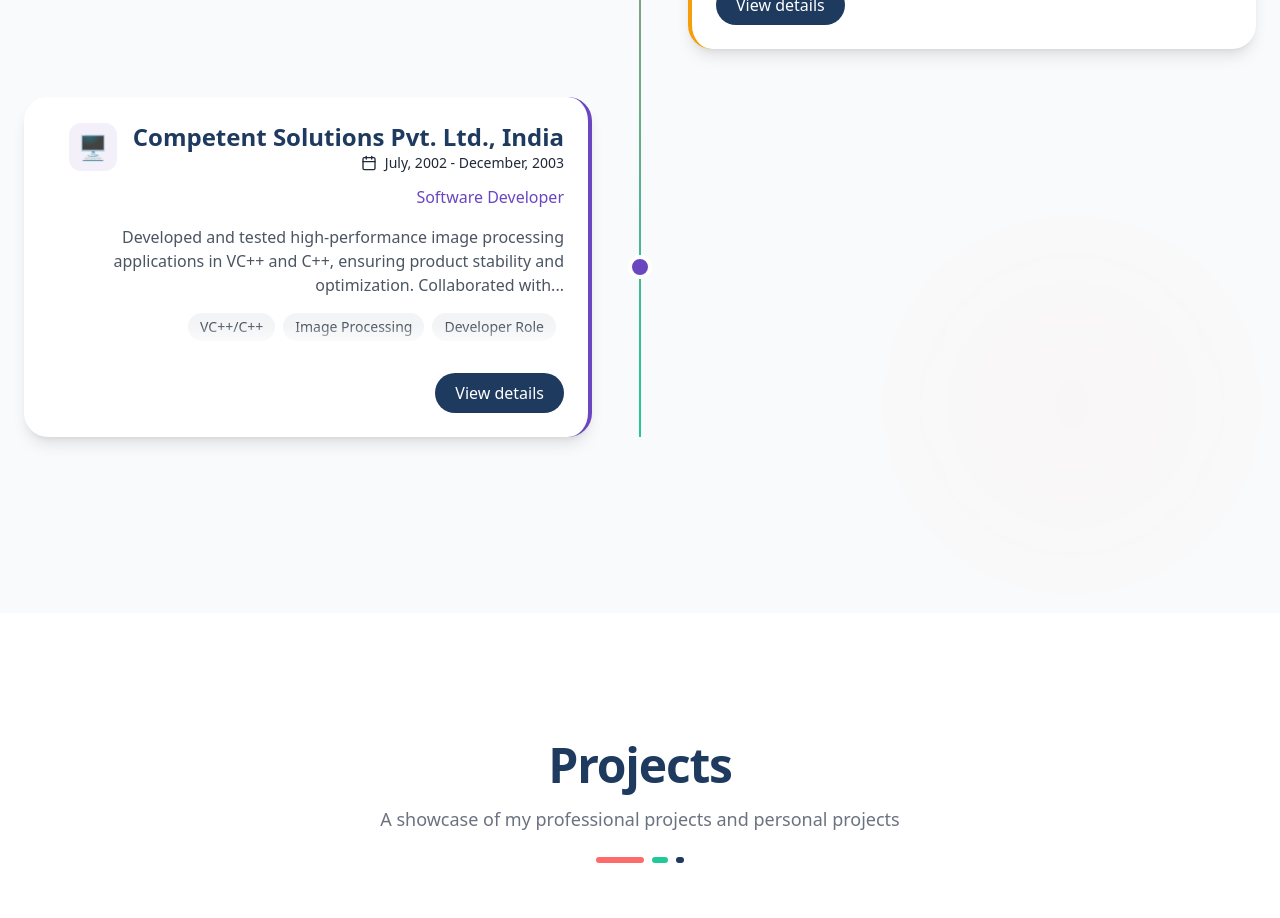
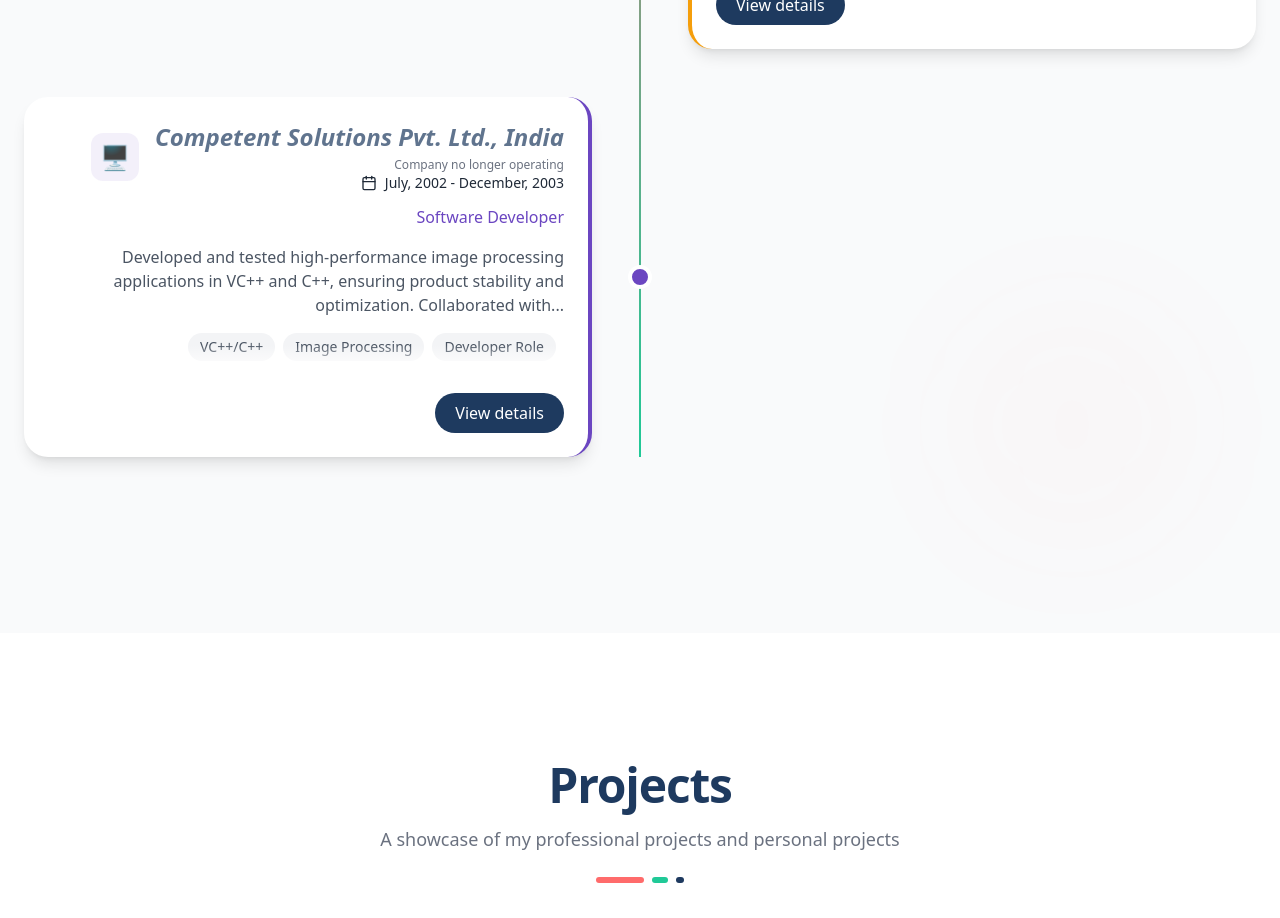
Before and after one commit to sat33shgit/Portfolio, a React (Vite) app: page / in a window 1280 px wide. Shown: the part 4540-5458 px from the top of the page. Built offline with nearby package versions, Linux system fonts and the light colour scheme.

Commit message:
chore(experience): remove card cursor, add defunct badge, cleanup imports and debug logs

```diff
--- a/src/components/sections/Experience.jsx
+++ b/src/components/sections/Experience.jsx
@@ -1,6 +1,6 @@
 import React from 'react';
 import { motion } from 'framer-motion';
-import { Building2, Calendar, MapPin, ExternalLink } from 'lucide-react';
+import { Calendar } from 'lucide-react';
 import SectionTitle from '../SectionTitle';
 import eyLogo from '../../assets/Expereinces/EY.png';
 import coastlineLogo from '../../assets/Expereinces/coastline.png';
@@ -104,6 +104,8 @@
   {
     company: 'Competent Solutions Pvt. Ltd., India',
     role: 'Software Developer',
+    status: 'defunct',
+    note: 'Company no longer operating',
     period: { start: new Date('2002-07-01'), end: new Date('2003-11-31') },
     location: 'Hyderabad, India',
     description: 'Developed and tested high‑performance image processing applications in VC++ and C++, ensuring product stability and optimization. Collaborated with cross‑functional teams and conducted rigorous unit testing to deliver reliable, high‑quality software.',
@@ -137,10 +139,7 @@
         const Comp = mod.default || mod.ExperienceDetail || null;
         setDetailComponent(() => Comp);
       } catch (err) {
-            // avoid noisy console in production; surface in dev only
-            if (!import.meta.env || !import.meta.env.PROD) {
-              console.error('Failed to load experience detail component', err);
-            }
+        // Failed to load detail component — silently skip in production
       }
     }
   };
@@ -186,7 +185,7 @@
               <div className={`flex-1 ${index % 2 === 0 ? 'md:text-right' : 'md:text-left'}`}>
                 <motion.div
                   whileHover={{ scale: 1.02, y: -5 }}
-                  className="bg-white rounded-3xl p-6 shadow-lg hover:shadow-2xl transition-all cursor-pointer inline-block w-full max-w-2xl relative z-10 md:z-auto"
+                  className="bg-white rounded-3xl p-6 shadow-lg hover:shadow-2xl transition-all cursor-default inline-block w-full max-w-2xl relative z-10 md:z-auto"
                   style={{
                     borderLeft: index % 2 !== 0 ? `4px solid ${exp.color}` : 'none',
                     borderRight: index % 2 === 0 ? `4px solid ${exp.color}` : 'none'
@@ -194,7 +193,10 @@
                 >
                   <div className={`flex items-center gap-4 mb-3 ${index % 2 === 0 ? 'md:flex-row-reverse' : ''}`}>
                     <div className={index % 2 === 0 ? 'md:text-right' : ''}>
-                      <h3 className="text-2xl font-bold text-[#1e3a5f]">{exp.company}</h3>
+                      <h3 className={`text-2xl font-bold text-[#1e3a5f] ${exp.status === 'defunct' ? 'opacity-70 italic' : ''}`}>
+                        {exp.company}
+                      </h3>
+                      {exp.note && <div className="text-xs text-gray-500 mt-1">{exp.note}</div>}
                       <div className={`flex items-center gap-2 text-gray-800 text-sm ${index % 2 === 0 ? 'md:justify-end md:w-full' : ''}`}>
                         <Calendar className="w-4 h-4" />
                         <span>{formatDate(exp.period.start)} - {formatDate(exp.period.end)}</span>
@@ -234,7 +236,7 @@
                   <div className={`mt-6 ${index % 2 === 0 ? 'text-right' : 'text-left'}`}>
                     <button
                       onClick={(e) => { e.stopPropagation(); openDetails(exp); }}
-                      className="inline-flex items-center gap-2 px-5 py-2 rounded-full bg-[#1e3a5f] text-white hover:opacity-95 focus:outline-none focus:ring-2 focus:ring-[#1e3a5f]/40"
+                      className="inline-flex items-center gap-2 px-5 py-2 rounded-full bg-[#1e3a5f] text-white hover:opacity-95 focus:outline-none focus:ring-2 focus:ring-[#1e3a5f]/40 cursor-pointer"
                       aria-label={`View details for ${exp.company}`}
                     >
                       View details
```
